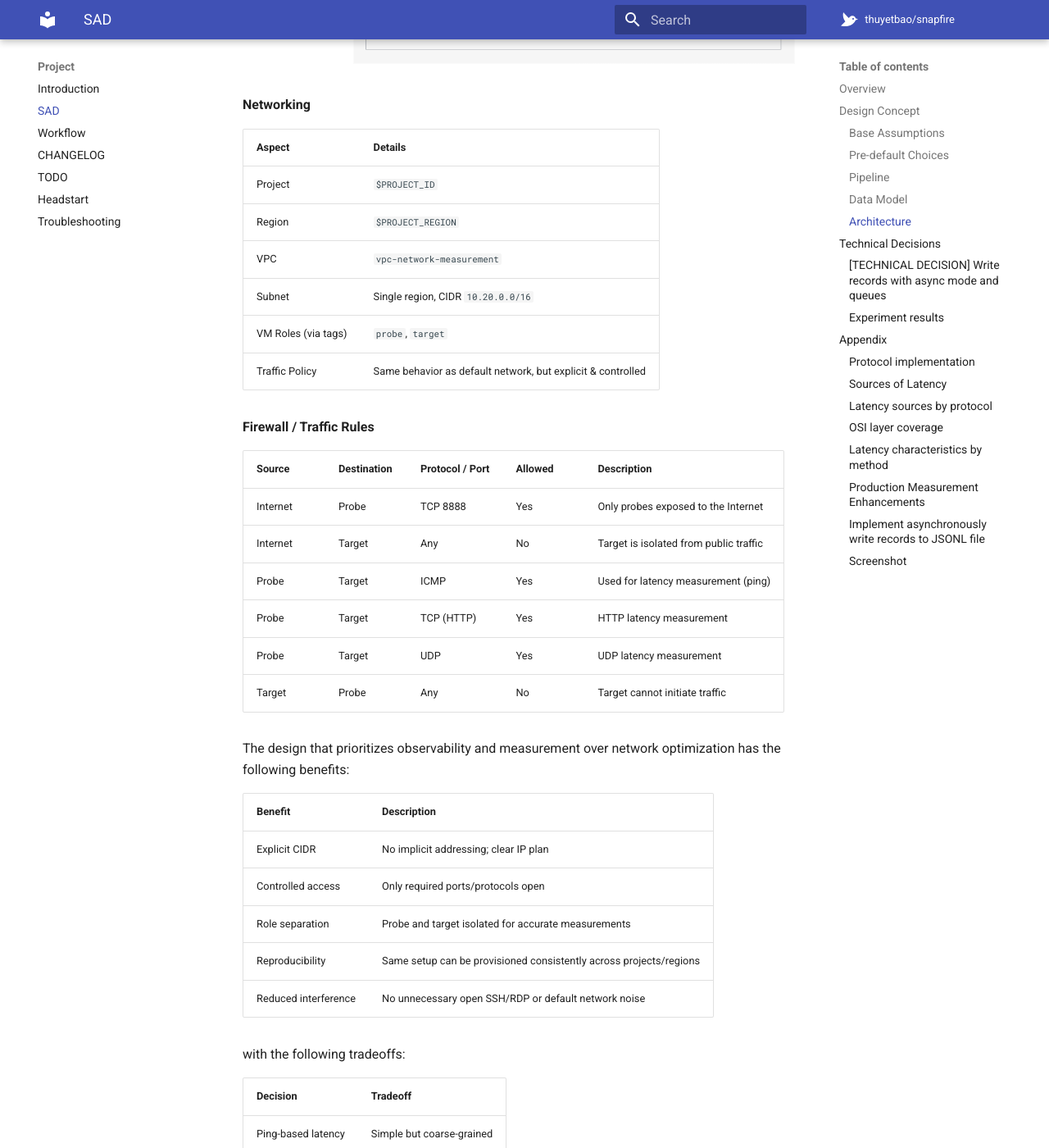
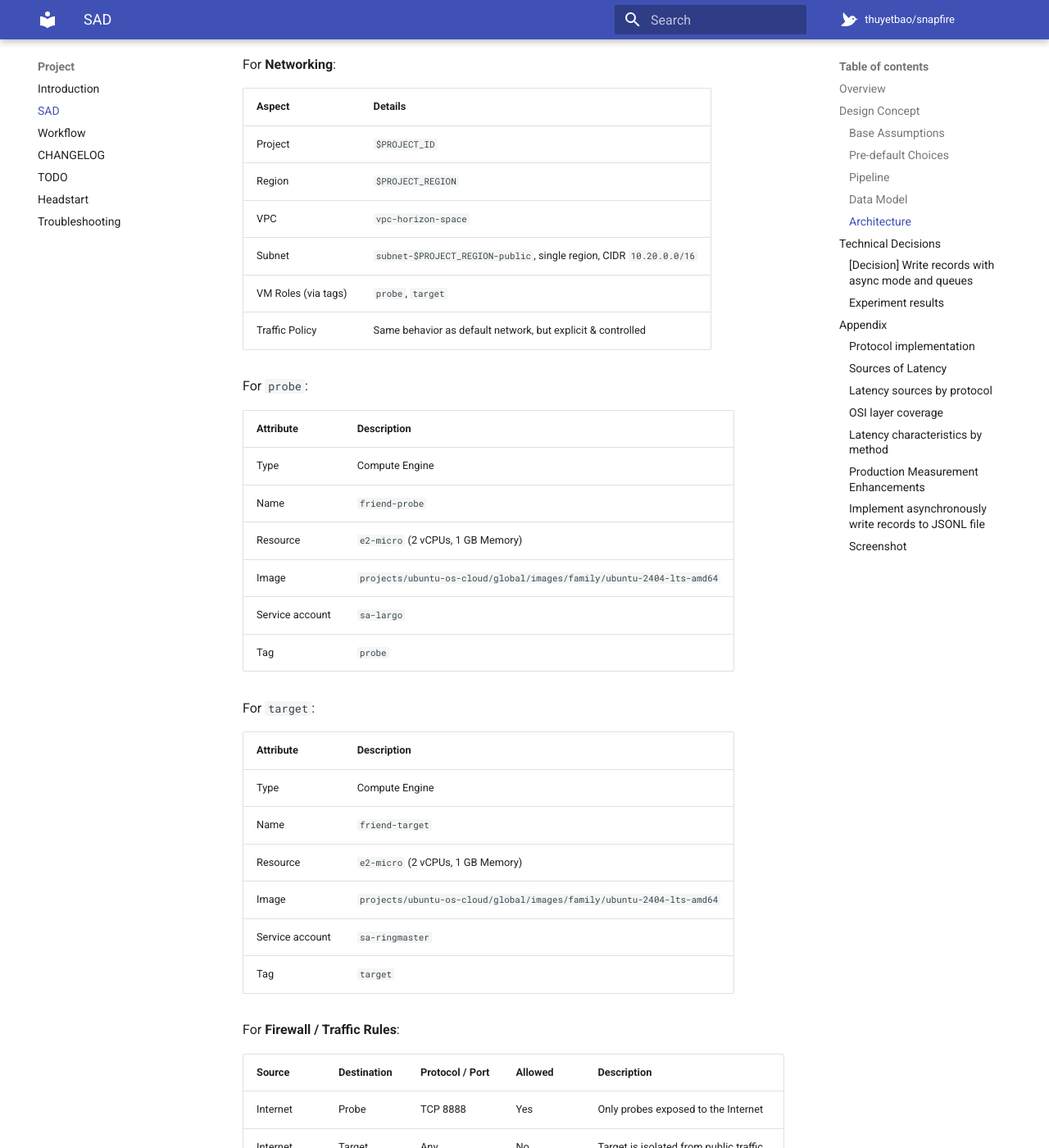
Before and after one commit to thuyetbao/snapfire, an MkDocs documentation site: the page built from docs/sad.md, in a window 1280 px wide and 1400 px high, scrolled down 11149 px. Shown: the whole window at 82% size. Built offline with MkDocs 1.6.1 and Material for MkDocs 9.7.7, drawn with Linux system fonts in a browser that asks for light colours; comment, search, counter and statistics services are not loaded; some of the changed text lies outside the part shown.

Commit message:
(chore) Update project metadata (#4)

```diff
--- a/docs/sad.md
+++ b/docs/sad.md
@@ -382,18 +380,42 @@
 
 ![SAD](assets/images/sad-with-google-cloud-platform.png)
 
-**Networking**
+**Components**:
 
-| Aspect              | Details                                                     |
-| ------------------- | ----------------------------------------------------------- |
-| Project             | `$PROJECT_ID`                                               |
-| Region              | `$PROJECT_REGION`                                           |
-| VPC                 | `vpc-network-measurement`                                   |
-| Subnet              | Single region, CIDR `10.20.0.0/16`                          |
-| VM Roles (via tags) | `probe`, `target`                                           |
-| Traffic Policy      | Same behavior as default network, but explicit & controlled |
+For **Networking**:
 
-**Firewall / Traffic Rules**
+| Aspect              | Details                                                             |
+| ------------------- | ------------------------------------------------------------------- |
+| Project             | `$PROJECT_ID`                                                       |
+| Region              | `$PROJECT_REGION`                                                   |
+| VPC                 | `vpc-horizon-space`                                                 |
+| Subnet              | `subnet-$PROJECT_REGION-public`, single region, CIDR `10.20.0.0/16` |
+| VM Roles (via tags) | `probe`, `target`                                                   |
+| Traffic Policy      | Same behavior as default network, but explicit & controlled         |
+
+For `probe`:
+
+| Attribute       | Description                                                           |
+| --------------- | --------------------------------------------------------------------- |
+| Type            | Compute Engine                                                        |
+| Name            | `friend-probe`                                                        |
+| Resource        | `e2-micro` (2 vCPUs, 1 GB Memory)                                     |
+| Image           | `projects/ubuntu-os-cloud/global/images/family/ubuntu-2404-lts-amd64` |
+| Service account | `sa-largo`                                                            |
+| Tag             | `probe`                                                               |
+
+For `target`:
+
+| Attribute       | Description                                                           |
+| --------------- | --------------------------------------------------------------------- |
+| Type            | Compute Engine                                                        |
+| Name            | `friend-target`                                                       |
+| Resource        | `e2-micro` (2 vCPUs, 1 GB Memory)                                     |
+| Image           | `projects/ubuntu-os-cloud/global/images/family/ubuntu-2404-lts-amd64` |
+| Service account | `sa-ringmaster`                                                       |
+| Tag             | `target`                                                              |
+
+For **Firewall / Traffic Rules**:
 
 | Source   | Destination | Protocol / Port | Allowed | Description                            |
 | -------- | ----------- | --------------- | ------- | -------------------------------------- |
@@ -427,7 +449,7 @@
 
 ## **Technical Decisions**
 
-### [TECHNICAL DECISION] Write records with async mode and queues
+### [Decision] Write records with async mode and queues
 
 Based on the measurement process, there can be multiple tasks writing to the same data file (a single JSONL file) concurrently.
 To handle this safely and efficiently, I adopt an asynchronous, batch-oriented writing strategy using asyncio queues.
--- a/project.yaml
+++ b/project.yaml
@@ -1,5 +1,5 @@
 id: "snapfire"
 name: "Snapfire"
-description: "Snapfire: Server-to-Server Latency Observability Project"
-version: "0.6.31"
-revision: "20251230"
+description: "Snapfire: server-to-server latency observability project"
+version: "0.6.35"
+revision: "20251231"
```
Also changed, not shown: other parts of docs/sad.md (+1 -3 lines), CHANGELOG.md (+12 -0 lines), README.md (+16 -2 lines), docs/troubleshooting.md (+20 -2 lines), docs/workflow.md (+50 -6 lines), 12 other files.
